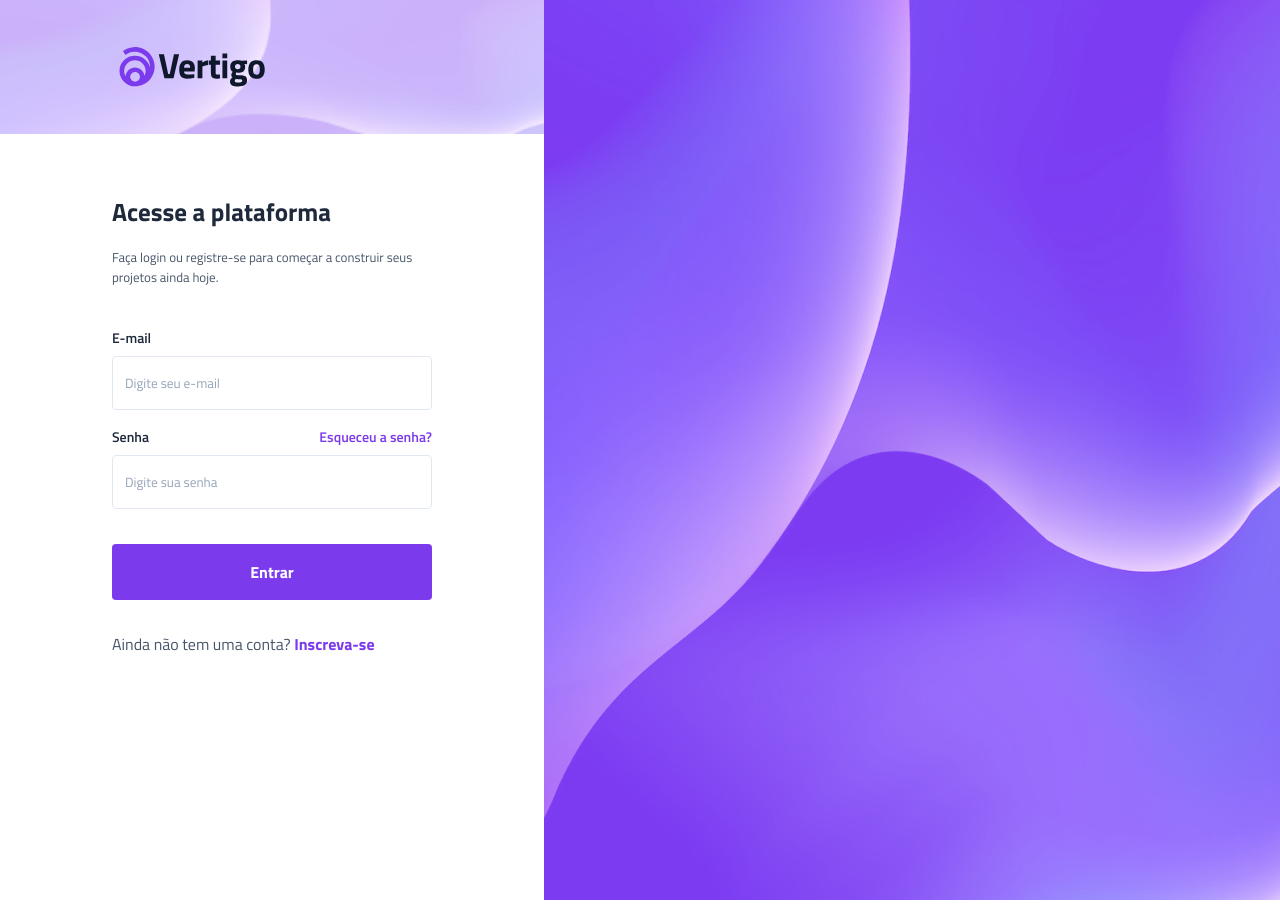
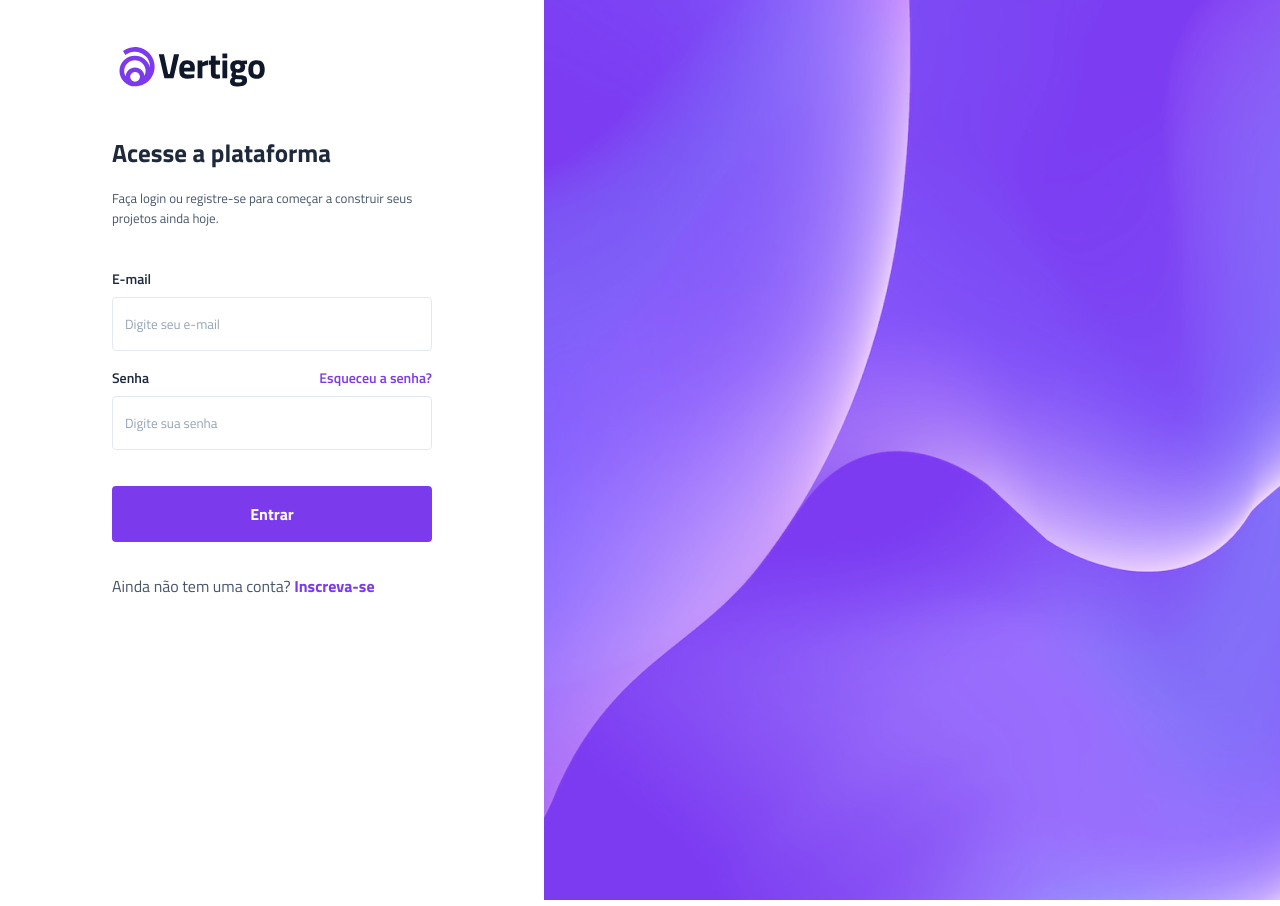
Before and after one commit to MaykonRaphael/vertigo, a plain HTML site: page index.html in a window 1280 px wide. Drawn offline with Linux system fonts and the light colour scheme.

Commit message:
style: Margin and padding adjustment from main

```diff
--- a/styles/style.css
+++ b/styles/style.css
@@ -129,9 +129,10 @@ main {
   }
 
   header {
-    backgrond: none;
+    background: none;
     justify-content: flex-start;
-    padding: 0 7rem;
+    margin: 2.5rem 7rem;
+    height: fit-content;
   }
 
   header img {
@@ -139,7 +140,9 @@ main {
   }
 
   main {
-    padding: 0 7rem;
+    margin: 0 7rem;
+    max-width: 24rem;
+    padding: 0;
   }
 
   .bg-desktop {
```
